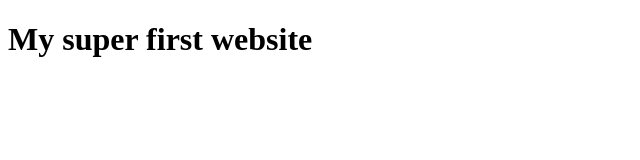
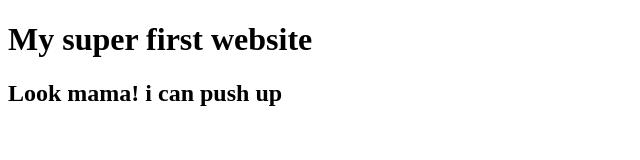
Before and after one commit to rohanbabuphero/Super-first-project, a plain HTML site: page index.html in a window 1280 px wide. Shown: the whole page, without its empty margins (0-640 px from the left). Drawn offline with Linux system fonts and the light colour scheme.

Commit message:
learn github

```diff
--- a/index.html
+++ b/index.html
@@ -8,5 +8,6 @@
 </head>
 <body>
     <h1>My super first website</h1>
+    <h2>Look mama! i can push up</h2>
 </body>
 </html>
```
